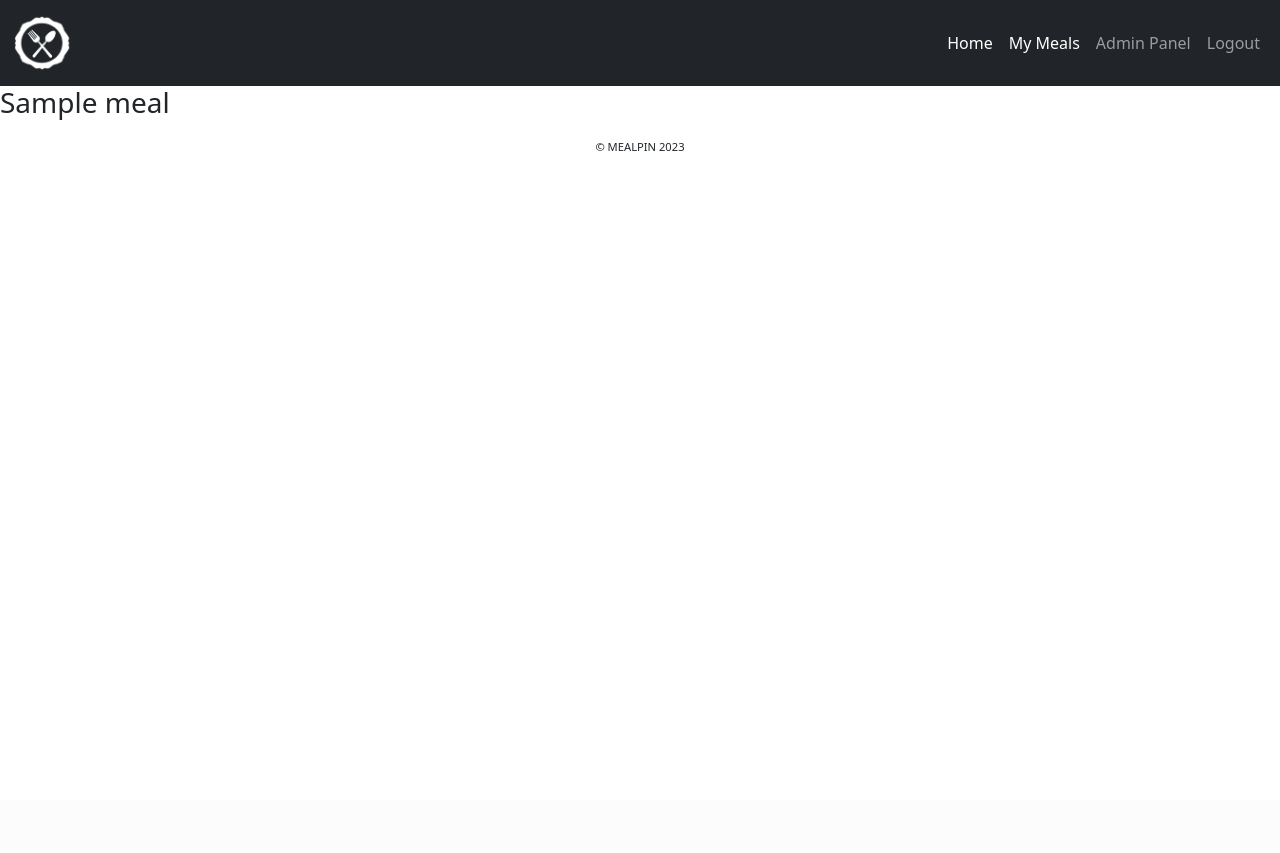
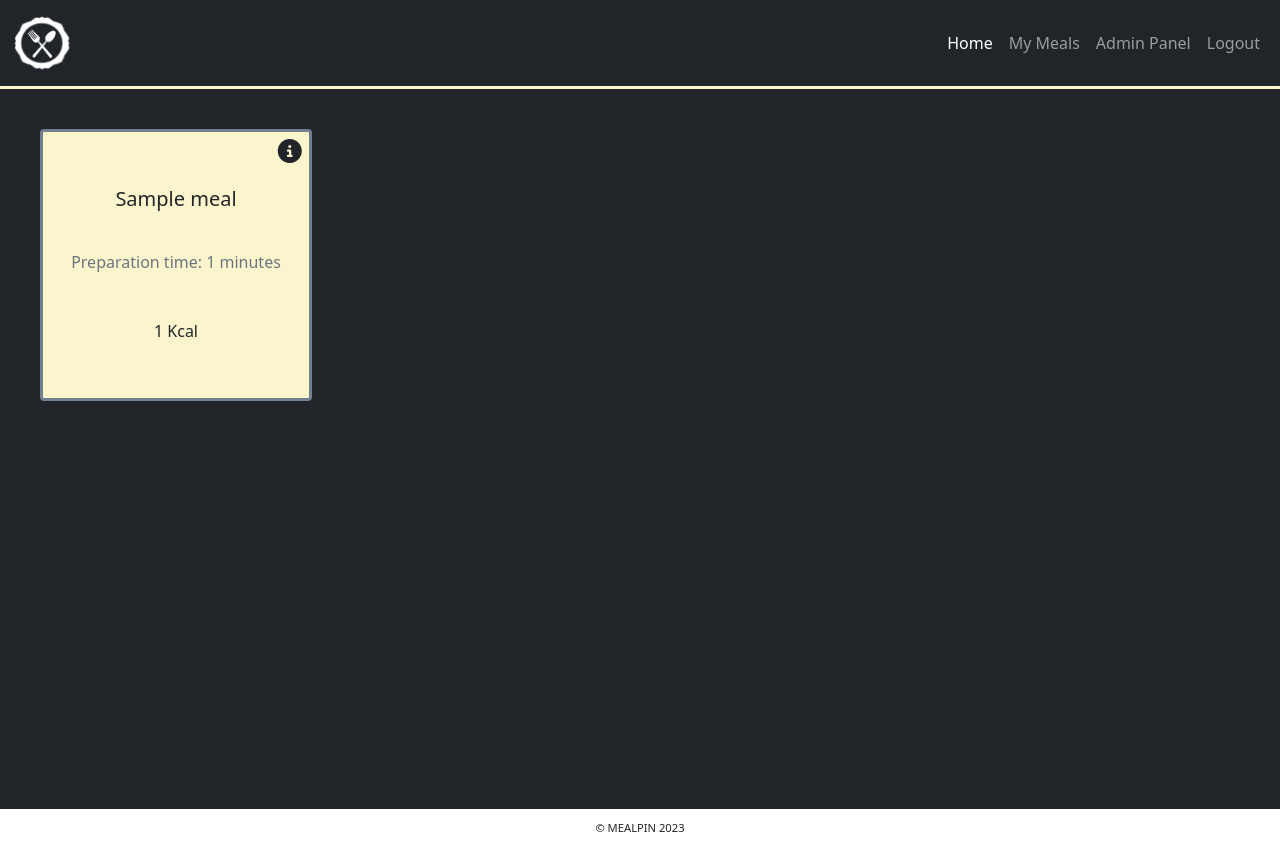
Before and after one commit to jameshart197/recipe-pinner, a Django app: page /mymeals in a window 1280 px wide. Before the commit the page ends 151 px from the top, so only its background shows below. Run offline with Django 3.2, Linux system fonts and the light colour scheme; a user stored in the database is signed in; tables that the repository leaves empty hold one stand-in row (values such as "Sample post"); some libraries are stand-ins or nearby versions.

Commit message:
[FEAT] Styling on meal cards and backgrounds

```diff
--- a/static/css/style.css
+++ b/static/css/style.css
@@ -1,3 +1,9 @@
+/* Header */
+
+header {
+    border-bottom: solid #fbf5cd;
+}
+
 navbar {
     height: 10vh;
 }
@@ -6,12 +12,16 @@ navbar {
     filter: invert(1);
 }
 
+/* Footer */
+
 .footer-copyright {
     padding-top: 1em;
     text-align: center;
     text-transform: uppercase;
     font-size: 0.7em;
 }
+
+/* Index Page (Signed Out) */
 
 .hero-image {
     min-width: 100vw;
@@ -29,29 +39,46 @@ navbar {
     background-color: rgba(224, 224, 224, 0.795);
 }
 
+/* General Form Padding (for sign-up, sign-in and admin forms */
 form {
     padding: 3em;
 }
 
-/* Home */
+/* General Settings */
 
 .dark-background {
-    background-color: rgb(32, 32, 32);
+    background-color: #212529;
     min-height: 90vh;
 }
+
+.light-background {
+    background-color: whitesmoke;
+    min-height: 90vh;
+}
+
+.hidden {
+    display: none !important;
+}
+
+.invisible {
+    visibility: hidden !important;
+}
+
+/* Meal Cards */
 
 .meal-card-container {
     display: flex;
     align-items: center;
-    justify-content: space-evenly;
+    justify-content: flex-start;
     flex-wrap: wrap;
 }
 
-.user-meal-card {
+.card {
     border: solid slategrey;
-    width: 220px;
-    height: 220px;
+    width: 17em;
+    height: 17em;
     margin: 1em;
+    background-color: #fbf5cd;
 }
 
 .card-body {
@@ -59,7 +86,8 @@ form {
     flex-direction: column;
     justify-content: space-evenly;
     align-items: center;
-    margin: 0 auto;
+    margin: 0;
+    position: relative;
 }
 
 .card-body > form {
@@ -70,7 +98,9 @@ form {
     padding: 1em;
 }
 
-.admin-meal-card {
-    border: solid slategrey;
-    margin: 1em;
+.info-button {
+    position: absolute;
+    right: 0.3em;
+    top: 0.3em;
+    font-size: 150%;
 }
--- a/templates/admin_view.html
+++ b/templates/admin_view.html
@@ -11,6 +11,7 @@
 
     <div class="meal-card card admin-meal-card">
       <div class="card-body">
+        <i class="fa-solid fa-circle-info info-button"></i>
         <h5 class="card-title">{{ meal.title }}</h5>
         <h6 class="card-subtitle mb-2 text-muted">
           Preparation time: {{ meal.preptime_in_minutes }} minutes
--- a/templates/base.html
+++ b/templates/base.html
@@ -11,6 +11,7 @@
     <script src="https://cdn.jsdelivr.net/npm/bootstrap@5.0.1/dist/js/bootstrap.bundle.min.js"
         integrity="sha384-gtEjrD/SeCtmISkJkNUaaKMoLD0//ElJ19smozuHV6z3Iehds+3Ulb9Bn9Plx0x4" crossorigin="anonymous">
     </script>
+    <script src="https://kit.fontawesome.com/461833c73e.js" crossorigin="anonymous"></script>
     <title>Recipe Pinner</title>
     <link rel="stylesheet" href="{% static 'css/style.css' %}">
   </head>
--- a/templates/home.html
+++ b/templates/home.html
@@ -5,20 +5,21 @@
 
     <div class="meal-card card user-meal-card">
       <div class="card-body">
+        <i class="fa-solid fa-circle-info info-button"></i>
         <h5 class="card-title">{{ meal.title }}</h5>
         <h6 class="card-subtitle mb-2 text-muted">Preparation time: {{ meal.preptime_in_minutes }} minutes</h6>
         <p class="card-text">{{ meal.calories_in_grams }} Kcal</p>
         {% if meal not in request.user.my_meals.meals.all %}
         <form action="{% url 'user_pin' meal_id=meal.id %}" method="post">
           {% csrf_token %}
-          <button class="btn btn-outline-secondary" type="submit" name="pin_submit">Pin</button>
+          <button class="btn btn-outline-dark" type="submit" name="pin_submit">Pin</button>
         </form>
 
         {% else %}
 
         <form action="{% url 'user_unpin' meal_id=meal.id %}" method="post">
           {% csrf_token %}
-          <button class="btn btn-secondary" type="submit" name="pin_unsubmit">Unpin</button>
+          <button class="btn btn-dark" type="submit" name="pin_unsubmit">Unpin</button>
         </form>
 
         {% endif %}
--- a/templates/includes/header.html
+++ b/templates/includes/header.html
@@ -13,7 +13,7 @@
             <a class="nav-link active" aria-current="page" href="{% url 'index' %}">Home</a>
           </li>
           <li class="nav-item">
-            <a class="nav-link active" aria-current="page" href="{% url 'my_meals' %}">My Meals</a>
+            <a class="nav-link" aria-current="page" href="{% url 'my_meals' %}">My Meals</a>
           </li>
           {% if user.is_staff %}
           <li class="nav-item">
--- a/templates/my_meals.html
+++ b/templates/my_meals.html
@@ -1,11 +1,17 @@
 {% extends "base.html" %}
 {% block content %}
-
+<div class="dark-background">
+  <div class="meal-card-container p-4">
 {% for meal in request.user.my_meals.meals.all %}
 
-<div class="meal-card">
-  <h3>{{ meal.title }}</h3>
-
+<div class="meal-card card user-meal-card">
+  <div class="card-body">
+    <i class="fa-solid fa-circle-info info-button"></i>
+    <h5 class="card-title">{{ meal.title }}</h5>
+    <h6 class="card-subtitle mb-2 text-muted">Preparation time: {{ meal.preptime_in_minutes }} minutes</h6>
+    <p class="card-text">{{ meal.calories_in_grams }} Kcal</p>
+    </form>
+  </div>
 </div>
 
 {% empty %}
@@ -13,5 +19,6 @@
 <p>Sorry, no meals exist</p>
 
 {% endfor %}
-
+  </div>
+</div>
 {% endblock %}
```
